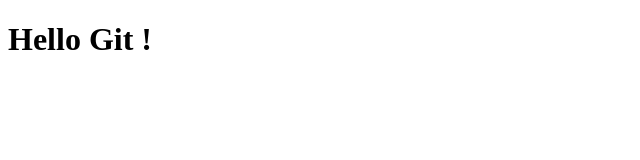
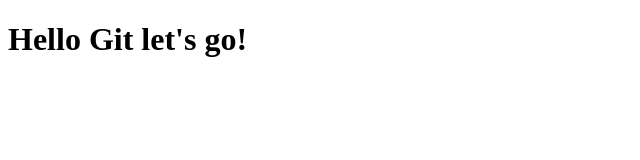
Before and after one commit to Munyana2001/version, a plain HTML site: page index.html in a window 1280 px wide. Shown: the whole page, without its empty margins (0-640 px from the left). Drawn offline with Linux system fonts and the light colour scheme.

Commit message:
some changes

```diff
--- a/index.html
+++ b/index.html
@@ -5,7 +5,7 @@
   </head>
   <body>
     <h1>
-      Hello Git !
+      Hello Git let's go!
     </h1>
   </body>
 </html>
```
